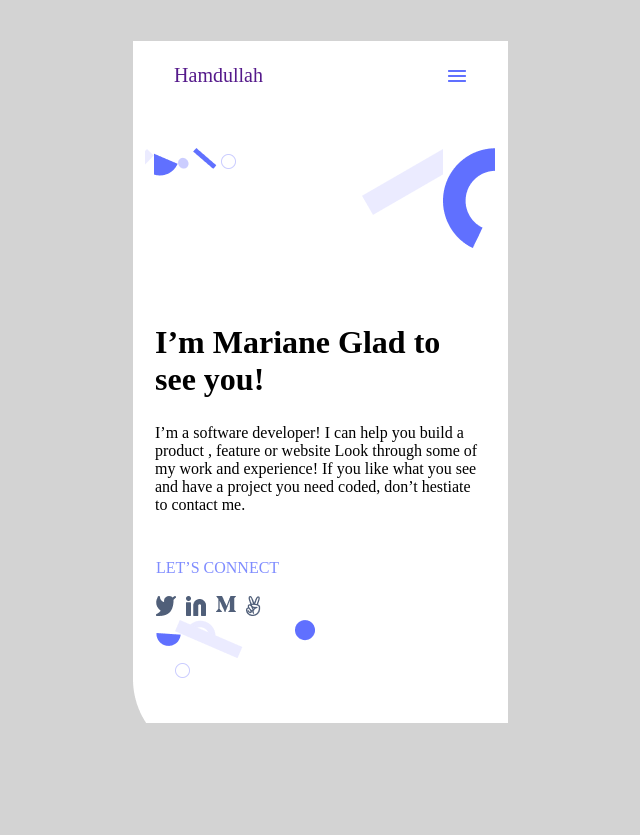
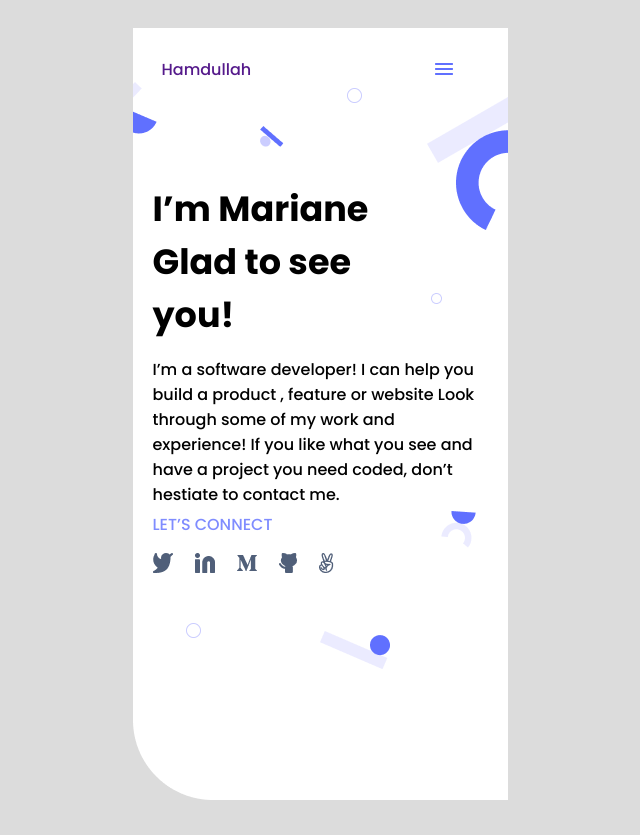
Before and after one commit to Hamdullah-Andar/MyPortfolio, a website: page index.html in a window 1280 px wide. Shown: the whole page, without its empty margins (320-960 px from the left). Before the commit the page ends 800 px from the top, so only its background shows below. Drawn offline with Linux system fonts and the light colour scheme.

Commit message:
Fix Linter Errors

```diff
--- a/index.html
+++ b/index.html
@@ -8,8 +8,7 @@
     <link rel="stylesheet" href="styles.css">
 </head>
 <body>
-    <div class="container">
-
+    <section class="container">
         <header class="upperHeader">
             <nav class="upperNavbar">
                 <a class="link" href="">Hamdullah</a>
@@ -17,25 +16,8 @@
             </nav>
         </header>
 
+        <section class="sub-container">
 
-    <header class="header">
-
-        <img class="rectangle6" src="images/Rectangle6.png" alt="">
-        <img class="ellipse11" src="images/Ellipse11.png" alt="">
-
-        <!-- <img class="logo" src="images/Logo.png" alt=""> -->
-        <!-- <div class="container"> -->
-
-        <img src="images/Ellipse5.png" alt="">
-        <img src="images/Rectangle7.png" alt="">
-        <img src="images/Ellipse8.png" alt="">
-
-        <img class="ellipse3" src="images/Ellipse3.png" alt="">
-        <img class="rectangle4" src="images/Rectangle4.png" alt="">
-
-
-    </header>
-        <main class="main">
             <h1 class="heading">I’m Mariane
             Glad to see you!</h1>
 
@@ -45,33 +27,24 @@
             If you like what you see and have a project you need coded,
             don’t hestiate to contact me.</p>
 
-        </main>
-        <section class="socials">
+            <div class="socials">
 
+                <div>
                     <h3 class="connect">LET’S CONNECT</h3>
+                </div>
 
                 <div class="section-one-column2">
-
                     <ul class="socialmedia">
                         <li><img src="images/twitter.png" alt=""></li>
                         <li><img src="images/Linkedinicon.png" alt=""></li>
                         <li><img src="images/mail.png" alt=""></li>
+                        <li><img src="images/github.png" alt=""></li>
                         <li><img src="images/peace.png" alt=""></li>
                     </ul>
+                </div>
 
             </div>
-
-            <img src="images/Ellipse12.png" alt="">
-            <img src="images/Ellipse13.png" alt="">
         </section>
-        <footer class="footer">
-
-            <div class="grid-item iterm1"><img src="images/Rectangle5.png" alt=""></div>
-
-            <div class="grid-item item2"><img src="images/Ellipse4.png" alt=""></div>
-
-            <div class="grid-item item3"></div><img src="images/Ellipse15.png" alt="">
-        </footer>
-    </div>
+    </section>
 </body>
 </html>
--- a/styles.css
+++ b/styles.css
@@ -1,24 +1,37 @@
+@import url("https://fonts.googleapis.com/css2?family=Poppins:wght@200;300;500;700&display=swap");
+
+body {
+  background-color: gainsboro;
+  font-family: "Poppins", sans-serif;
+}
+
+.container {
+  display: flex;
+  flex-direction: column;
+  align-items: center;
+}
+
+.upperNavbar {
+  background-color: white;
+  margin: 20px 20px 0 20px;
+  padding: 29px 29px 0 29px;
+  width: 317px;
+}
+
+.sub-container {
+  background-image: url('images/header-shapes mobile@2x.png'), url('images/header-background-mobile.png');
+  height: 725px;
+  width: 375px;
+  background-repeat: no-repeat;
+  margin: 0 10px 10px 10px;
+  padding-bottom: 10px;
+}
+
 .header {
   display: inline;
-  height: 30px;
-  width: 350px;
-  margin-top: 140px;
-}
-
-.rectangle4 {
-  top: 1700px;
-  float: right;
-  margin-right: 0;
-}
-
-.upperHeader {
-  font-size: 20px;
-  line-height: 14px;
-  position: absolute;
-  color: black;
-  justify-content: space-between;
-  margin-top: 60px;
-  margin-bottom: 0;
+  height: 15px;
+  width: 375px;
+  margin-top: 120px;
 }
 
 .link {
@@ -26,56 +39,22 @@
   text-decoration: none;
 }
 
-.flexend {
-  justify-content: end;
-}
-
-.rectangle6 {
-  float: left;
-  margin-top: 1px;
-}
-
-.ellipse11 {
-  float: left;
-}
-
-.ellipse3 {
-  float: right;
-}
-
-.logo {
-  margin-top: 50px;
-  margin-left: 10px;
-}
-
-body {
-  background-color: lightgray;
-}
-
-.container {
-  background-image: url('images/header-background-mobile.png');
-  background-repeat: no-repeat;
-  background-attachment: fixed;
-  background-position: center;
-  display: flex;
-  flex-direction: column;
-  align-items: center;
-  height: 715px;
-}
-
 .heading {
-  margin-bottom: 0;
-  margin-top: 146px;
+  margin-bottom: 10;
+  margin-top: 80px;
   text-align: left;
   height: 100px;
-  width: 330px;
+  width: 280px;
+  padding: 20px;
+  font-size: 35px;
+
 }
 
 .paragraph {
-  margin-top: 0;
-  height: 100px;
+  margin-top: 5px;
+  height: 90px;
   width: 330px;
-  text-align: start;
+  padding: 20px;
 }
 
 .connect {
@@ -87,31 +66,15 @@ body {
 }
 
 .socials {
-  margin-left: 2px;
   height: 20px;
-  width: 330px;
-}
-
-.footer {
-  display: grid;
-  margin-top: 60px;
-  height: 50px;
-  width: 290px;
-  grid-template-columns: 40px 30px 40px;
-  column-gap: 80px;
-}
-
-.item1 {
+  margin: 20px 0 0 10px;
   padding: 10px;
-  margin-left: 30px;
-  width: 80px;
 }
 
 .socialmedia {
-  display: inline-flex;
+  display: flex;
+  column-gap: 22px;
   list-style-type: none;
-  gap: 10px;
-  margin: 0 20px 0 0;
 }
 
 ul {
```
Also changed, not shown: images/header-shapes mobile.png (added), images/header-shapes mobile@2x.png (added). Lines whose indentation alone changed are shown as unchanged.
